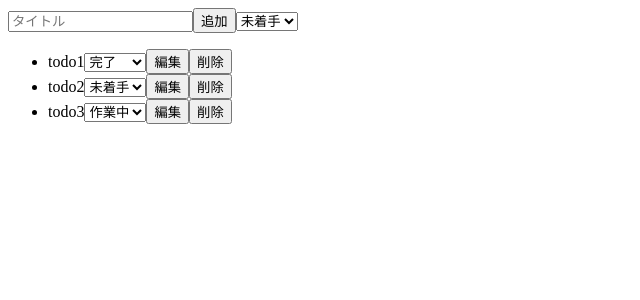
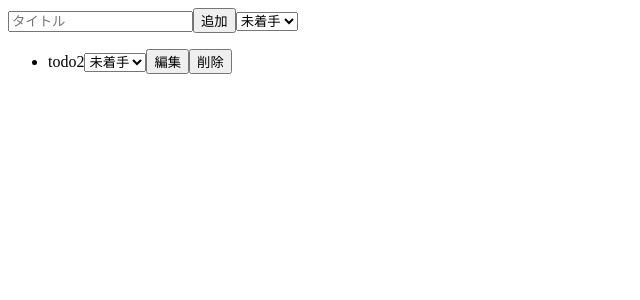
Before and after one commit to shunakid/react-todo-app, a React (Create React App) app: page / in a window 1280 px wide. Shown: the top 300 px of the page, without its empty margins (0-640 px from the left). Built offline with nearby package versions, Linux system fonts and the light colour scheme.

Commit message:
絞り込みフィルターの状態に応じて異なる配列がセットされる処理を追加

```diff
--- a/src/App.tsx
+++ b/src/App.tsx
@@ -1,5 +1,5 @@
 import ReactDOM from "react-dom";
-import React, { useState, FC } from "react";
+import React, { useState, useEffect, FC } from "react";
 
 type Todos = {
   id: number;
@@ -34,7 +34,7 @@ const App: FC = () => {
   const [filter, setFilter] = useState("notStarted");
 
   //フィルターの選択値
-  const [filteredTodos, setFilteredTodos] = useState([]);
+  const [filteredTodos, setFilteredTodos] = useState<Todos[]>([]);
 
   //タイトルの入力値が変化する度にstateを更新
   const handleAddFormChanges = (e: React.ChangeEvent<HTMLInputElement>) => {
@@ -94,6 +94,29 @@ const App: FC = () => {
     setTodos(newArray);
   };
 
+  useEffect(() => {
+    const filteringTodos = () => {
+      switch (filter) {
+        case "notStarted":
+          setFilteredTodos(
+            todos.filter((todo) => todo.status === "notStarted")
+          );
+          break;
+        case "inProgress":
+          setFilteredTodos(
+            todos.filter((todo) => todo.status === "inProgress")
+          );
+          break;
+        case "done":
+          setFilteredTodos(todos.filter((todo) => todo.status === "done"));
+          break;
+        default:
+          setFilteredTodos(todos);
+      }
+    };
+    filteringTodos();
+  }, [filter, todos]);
+
   return (
     <>
       {isEditable ? (
@@ -126,19 +149,19 @@ const App: FC = () => {
       )}
 
       <ul>
-        {todos.map((todos) => (
-          <li key={todos.id}>
-            <span>{todos.title}</span>
+        {filteredTodos.map((todo) => (
+          <li key={todo.id}>
+            <span>{todo.title}</span>
             <select
-              value={todos.status}
-              onChange={(e) => handleStatusChange(todos, e)}
+              value={todo.status}
+              onChange={(e) => handleStatusChange(todo, e)}
             >
               <option value="notStarted">未着手</option>
               <option value="inProgress">作業中</option>
               <option value="done">完了</option>
             </select>
-            <button onClick={() => handleOpenEditForm(todos)}>編集</button>
-            <button onClick={() => handleDeleteTodo(todos)}>削除</button>
+            <button onClick={() => handleOpenEditForm(todo)}>編集</button>
+            <button onClick={() => handleDeleteTodo(todo)}>削除</button>
           </li>
         ))}
       </ul>
```
